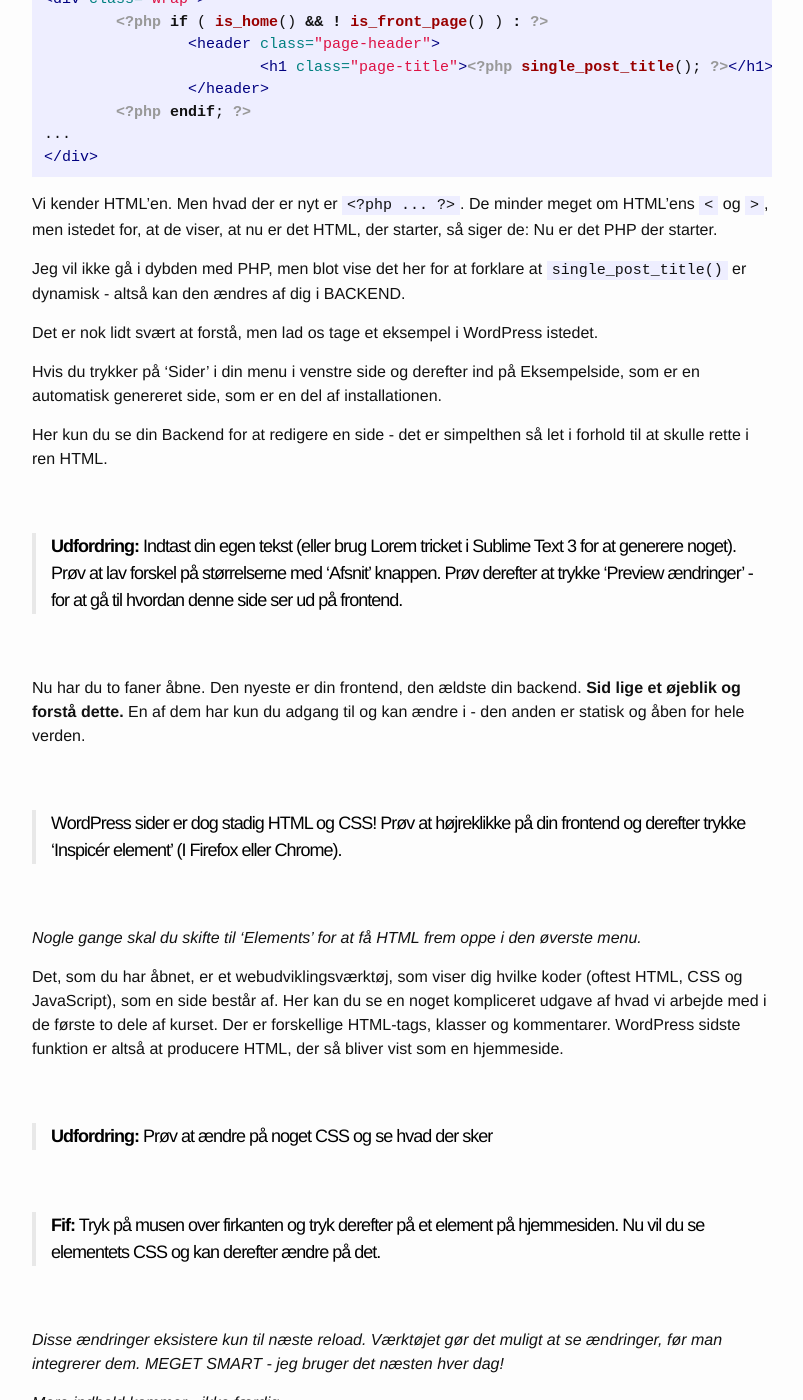
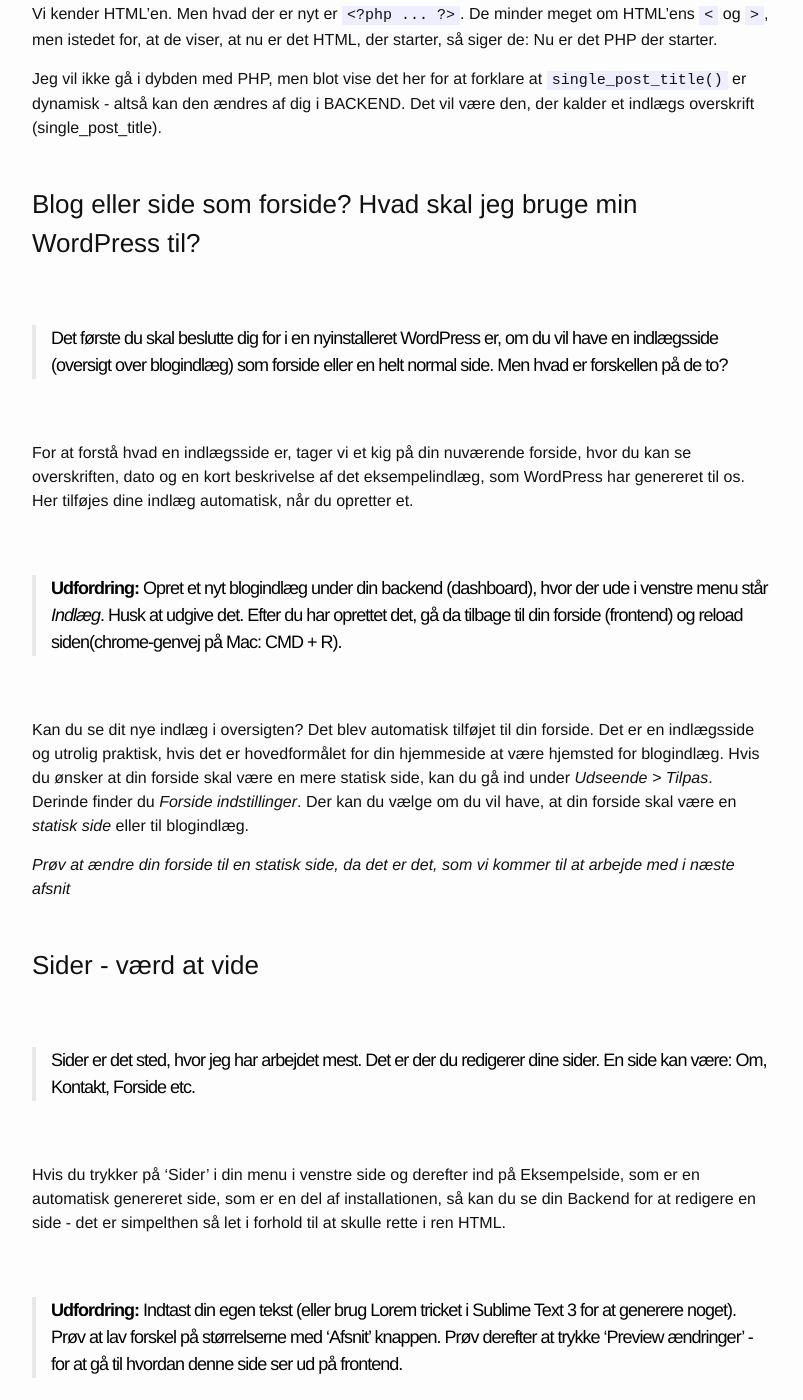
Before and after one commit to peterhoejlundandersen/hilsen, a Jekyll site: the page built from _posts/wordpress/2018-02-09-del-3-Wordpress-basics.markdown, in a window 1280 px wide and 1400 px high, scrolled down 4969 px. Shown: the whole window, without its empty margins (238-1041 px from the left). Built offline with Jekyll 4.4.1, drawn with Linux system fonts in a browser that asks for light colours; some of the changed text lies outside the part shown.

Commit message:
added content to my del 3

```diff
--- a/_posts/wordpress/2018-02-09-del-3-Wordpress-basics.markdown
+++ b/_posts/wordpress/2018-02-09-del-3-Wordpress-basics.markdown
@@ -49,11 +49,11 @@
 .article{width:80%;color:brown;}
 {% endhighlight %}
 
-*Altså fjerner komprimering af HTML og CSS filer alle afstande (whitespaces), så filen bliver hurtigere at læse. Dette går ikke ud over dine filer - de beholder den form, som du ser i det normale eksempel ovenover, når du skal skrive i dem.*
+*Altså fjerner komprimering af HTML og CSS filer alle afstande (whitespaces), så filen bliver hurtigere at læse for en besøgende. Dette går ikke ud over dine filer, når du skal skrive i dem - de beholder den form, som du ser i det normale eksempel ovenover.*
 
 > **Foklaring:** Load-tid er et udtryk, som man bruger om den tid det tager for din hjemmeside at loade (blive vist) fra en evt. besøgende trykker dit domæne ind - f.eks. hundejegelsker.dk - og tykker enter indtil at din hjemmeside bliver vist.
 
-Du vil altså komme til at bruge plugins, når du kommer til at følge dig begrænset af WordPress, og skal bruge en ny funktion - vær dog opmærksom på at bruge et, som er opdateret og sikkert (helst et med mange andre brugere, hvis det er muligt).
+Du vil altså komme til at bruge plugins, når du kommer til at følge dig begrænset af WordPress, og skal bruge en ny funktion - vær dog opmærksom på at bruge et, som er opdateret og sikkert og helst et med mange brugere, hvis det er muligt.
 
 
 <hr>
@@ -62,7 +62,7 @@
 
 For at kunne bruge WordPress uden et domæne, bliver vi nødt til installere programmet MAMP.
 
-> MAMP gør det muligt at have sin egen WordPress-server på sin computer. Det kaldes også **lokal udvikling**, som gør det muligt at arbejde på en hjemmeside, uden at have den oppe på internettet. Utrolig praktisk, når du skal lave ændringer, som du ikke vil have, at dine besøgende skal se. Det kan jo være, at du skal eksperimentere lidt, eller, at din udvikling tager 3-4 dage.
+> MAMP gør det muligt at have sin egen WordPress-server på sin computer. Det kaldes også **lokal udvikling**, som gør det muligt at arbejde på en hjemmeside, uden at have den oppe på internettet. Utrolig praktisk, når du skal lave ændringer, som du ikke vil have, at dine besøgende skal se. Det kan jo være, at du skal eksperimentere lidt, eller, at dine ændringer tager 4-5 dage at lave.
 
 
 ### Installation og opsætning af lokalt miljø
@@ -120,8 +120,6 @@
 
 ![Backend WordPress]({{ "assets/wordpress/backend.png" || absolute_url }})
 
-> Backend kan du se som dit kontrolpanel. Det er stedet, hvor du laver ændringer og tilpasser din hjemmeside. Stedet hvor ingen andre har adgang som sagt - end dem med adgangskode og brugernavn selvfølgelig (der kan være flere).
-
 Backend gemmer så dine ændringer i databasen, som så bliver kaldt i din HTML. Din HTML ser lidt anderledes ud end fra før. F.eks. kan din HTML (som nu hedder php) se således ud i dine WordPress filer:
 
 *Koden er taget fra index.php i din WordPress installation*
@@ -141,29 +139,71 @@
 
 Vi kender HTML'en. Men hvad der er nyt er `<?php ... ?>`. De minder meget om HTML'ens `<` og `>`, men istedet for, at de viser, at nu er det HTML, der starter, så siger de: Nu er det PHP der starter.
 
-Jeg vil ikke gå i dybden med PHP, men blot vise det her for at forklare at `single_post_title()` er dynamisk - altså kan den ændres af dig i BACKEND.
+Jeg vil ikke gå i dybden med PHP, men blot vise det her for at forklare at `single_post_title()` er dynamisk - altså kan den ændres af dig i BACKEND. Det vil være den, der kalder et indlægs overskrift (single_post_title).
 
-Det er nok lidt svært at forstå, men lad os tage et eksempel i WordPress istedet.
 
-Hvis du trykker på 'Sider' i din menu i venstre side og derefter ind på Eksempelside, som er en automatisk genereret side, som er en del af installationen.
+### Blog eller side som forside? Hvad skal jeg bruge min WordPress til?
 
-Her kun du se din Backend for at redigere en side - det er simpelthen så let i forhold til at skulle rette i ren HTML.
+> Det første du skal beslutte dig for i en nyinstalleret WordPress er, om du vil have en indlægsside (oversigt over blogindlæg) som forside eller en helt normal side. Men hvad er forskellen på de to?
+
+For at forstå hvad en indlægsside er, tager vi et kig på din nuværende forside, hvor du kan se overskriften, dato og en kort beskrivelse af det eksempelindlæg, som WordPress har genereret til os. Her tilføjes dine indlæg automatisk, når du opretter et.
+
+> **Udfordring:** Opret et nyt blogindlæg under din backend (dashboard), hvor der ude i venstre menu står *Indlæg*. Husk at udgive det. Efter du har oprettet det, gå da tilbage til din forside (frontend) og reload siden(chrome-genvej på Mac: CMD + R).
+
+Kan du se dit nye indlæg i oversigten? Det blev automatisk tilføjet til din forside. Det er en indlægsside og utrolig praktisk, hvis det er hovedformålet for din hjemmeside at være hjemsted for blogindlæg. Hvis du ønsker at din forside skal være en mere statisk side, kan du gå ind under *Udseende > Tilpas*. Derinde finder du *Forside indstillinger*. Der kan du vælge om du vil have, at din forside skal være en *statisk side* eller til blogindlæg.
+
+*Prøv at ændre din forside til en statisk side, da det er det, som vi kommer til at arbejde med i næste afsnit*
+
+### Sider - værd at vide
+
+> Sider er det sted, hvor jeg har arbejdet mest. Det er der du redigerer dine sider. En side kan være: Om, Kontakt, Forside etc.
+
+Hvis du trykker på 'Sider' i din menu i venstre side og derefter ind på Eksempelside, som er en automatisk genereret side, som er en del af installationen, så kan du se din Backend for at redigere en side - det er simpelthen så let i forhold til at skulle rette i ren HTML.
 
 > **Udfordring:** Indtast din egen tekst (eller brug Lorem tricket i Sublime Text 3 for at generere noget). Prøv at lav forskel på størrelserne med 'Afsnit' knappen. Prøv derefter at trykke 'Preview ændringer' - for at gå til hvordan denne side ser ud på frontend.
 
-Nu har du to faner åbne. Den nyeste er din frontend, den ældste din backend. **Sid lige et øjeblik og forstå dette.** En af dem har kun du adgang til og kan ændre i - den anden er statisk og åben for hele verden.
+Nu har du to faner åbne. Den nyeste er din frontend (den side, der blev åbnet, da du trykkede 'Preview ændringer'), den ældste din backend. **Sid lige et øjeblik og forstå dette.** En af dem har kun du adgang til og kan ændre i - den anden er statisk og åben for hele verden.
 
-> WordPress sider er dog stadig HTML og CSS! Prøv at højreklikke på din frontend og derefter trykke 'Inspicér element' (I Firefox eller Chrome).
+### Menu
+
+> En menu er noget, du har brugt 1000-vis af gange. Det er den navigationsbar, som går igen på alle dine sider. Den sikrer at en besøgende aldrig rammer en blindgyde på din hjemmeside - at man altid har mulighed for at gå videre. Og samtidig giver den et godt overblik over, hvad din hjemmeside handler om og har at tilbyde.
+
+En menu på eksempelvis [Nykredit](https://www.nykredit.dk/){:target="_blank"} ser således ud:
+
+![Nykredit menu eksempel]({{ "assets/wordpress/nykredit.png" || absolute_url }})
+
+Altså et overblik over de forskellige ting, som Nykredit tilbyder og hvert punkt linker til en ny side med information om det.
+
+Der kan dog sagtens findes **flere menuer på én hjemmeside**. F.eks. har Nykredit også en menu i sin footer (den del af en hjemmeside, der er nederst, som går igen):
+
+![Nykredit menu eksempel]({{ "assets/wordpress/nykredit-footer.png" || absolute_url }})
+
+Du vil altså komme ud for, at du i nogle tilfælde skal lave flere menuer, der skal være forskellige steder på en side. Heldigvis for dig gør WordPress det enormt simpelt at mestre dette.
+
+> **Udfordring 1:** Fra dit dashboard (backend) gå da til *Udseende > Menu* og opret en menu.
+
+Her kan du i venstre side se, at du har mulighed for at tilføje forskellige menupunkter: Sider, Indlæg, Links og Kategorier.
+
+> **Udfordring 2:** Tilføj nogle menupunkter. En side, et indlæg og måske et link til en anden side (din Facebook eksempelvis).
+
+**HUSK AT TRYKKE CHECK TIL, AT MENUEN SKAL BRUGES SOM DIN MENU**
+
+Efter alt dette er gjort tryk da 'Gem' og opdater din frontend, hvor du nu skulle se en velfungerende menu med de punkter, som du tilføjede.
+
+
+
+### Det er stadig HTML og CSS - *Inspect* det for at se!
+
+> WordPress sider er dog stadig HTML og CSS! Prøv at højreklikke på din frontend og tryk derefter 'Inspicér' (I Firefox eller Chrome).
 
 *Nogle gange skal du skifte til 'Elements' for at få HTML frem oppe i den øverste menu.*
 
-Det, som du har åbnet, er et webudviklingsværktøj, som viser dig hvilke koder (oftest HTML, CSS og JavaScript), som en side består af. Her kan du se en noget kompliceret udgave af hvad vi arbejde med i de første to dele af kurset. Der er forskellige HTML-tags, klasser og kommentarer. WordPress sidste funktion er altså at producere HTML, der så bliver vist som en hjemmeside.
+Det som du har åbnet er et webudviklingsværktøj - det skal nok gå! - som viser dig hvilke koder (oftest HTML, CSS og JavaScript), som en hjemmeside består af. Her kan du se en noget kompliceret udgave af, hvad vi arbejdede med i de første to dele af kurset. Der er forskellige HTML-tags, klasser og kommentarer. WordPress sidste funktion er altså at producere HTML, der så bliver vist som en hjemmeside. Det er WordPress output, kan man vel godt sige.
 
-> **Udfordring:** Prøv at ændre på noget CSS og se hvad der sker
+> **Udfordring:** Prøv at ændre på noget af hjemmesidens CSS og se hvad der sker
 
-> **Fif:** Tryk på musen over firkanten og tryk derefter på et element på hjemmesiden. Nu vil du se elementets CSS og kan derefter ændre på det.
+> **Fif:** Tryk på musen over firkanten ![Webdeveloper tool]({{ "assets/wordpress/inspicer.png" || absolute_url }}) og tryk derefter på et element på hjemmesiden. Nu vil du se elementets CSS og kan derefter ændre på det.
 
 *Disse ændringer eksistere kun til næste reload. Værktøjet gør det muligt at se ændringer, før man integrerer dem. MEGET SMART - jeg bruger det næsten hver dag!*
 
-
-*Mere indhold kommer - ikke færdig*
+**Vi kommer til at arbejde mere med dette værktøj. Det har var blot for at vise, at siden består af HTML og CSS (og noget andet) ligesom det simple eksempel, som vi startede ud med i del 1 og 2.**
--- a/_sass/minima/_base.scss
+++ b/_sass/minima/_base.scss
@@ -1,5 +1,8 @@
 
 
+.inline {
+	display: inline;
+}
 .hide-it {
 	display: none;
 	cursor: pointer;
```
Also changed, not shown: assets/wordpress/inspicer.png (added), assets/wordpress/nykredit-footer.png (added), assets/wordpress/nykredit.png (added), 7 other files.
